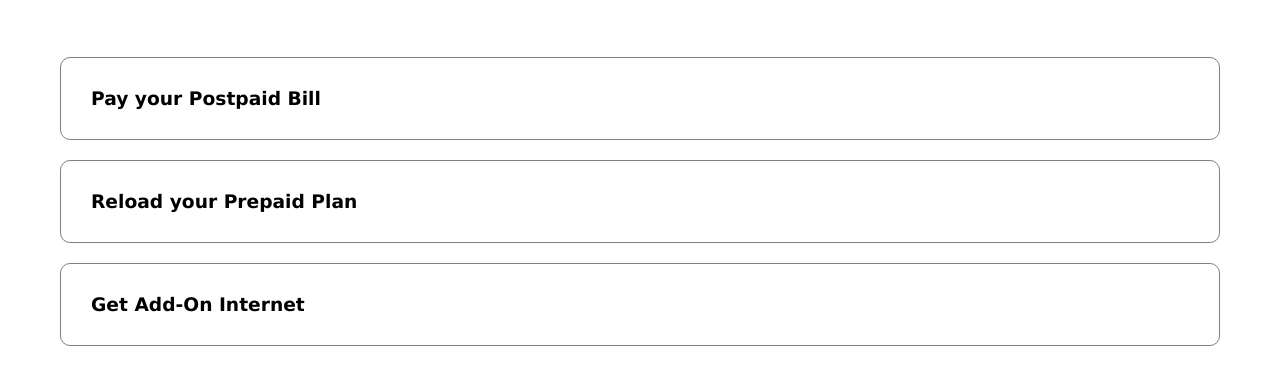
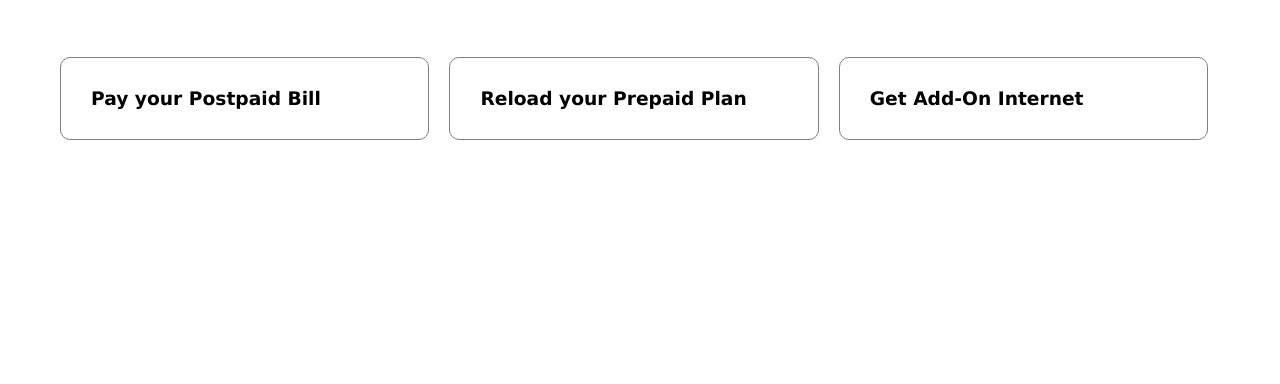
Before and after one commit to JamaliahNur1112/dtt40043_latihan_16, a plain HTML site: page index.html in a window 1280 px wide. Shown: the part 62-446 px from the top of the page. Drawn offline with Linux system fonts and the light colour scheme.

Commit message:
push digi

```diff
--- a/style.css
+++ b/style.css
@@ -1,7 +1,7 @@
-*{
+* {
+    font-family: 'Lucida Sans';
+    box-sizing: border-box;
 
-    font-family:'Lucida Sans', 'Lucida Sans Regular', 'Lucida Grande', 'Lucida Sans Unicode', Geneva, Verdana, sans-serif;
-    box-sizing: border-box;
 }
 
 .container {
@@ -9,14 +9,11 @@
     max-width: 1180px;
     margin: auto; /* center */
 }
-@media screen and (max-width: 800px) {
-    .container {
-        max-width: 780px;
-    }
-}
+
 .row {
     margin-top: 50px;
 }
+
 .row::after {
     display: table;
     clear: both;
@@ -24,10 +21,11 @@
 }
 
 .col {
-    width: 100%;
+    width: 33%;
     float: left;
     padding: 10px;
 }
+
 .isi {
     border: 1px solid gray;
     padding: 30px;
@@ -36,3 +34,14 @@
     font-size: 14pt;
     cursor: pointer;
 }
+
+
+@media screen and (max-width: 800px) {
+    .container {
+        max-width: 780px;
+    }
+
+    .col {
+        width: 100%;
+    }
+}
```
Also changed, not shown: index.html (+16 -4 lines).
